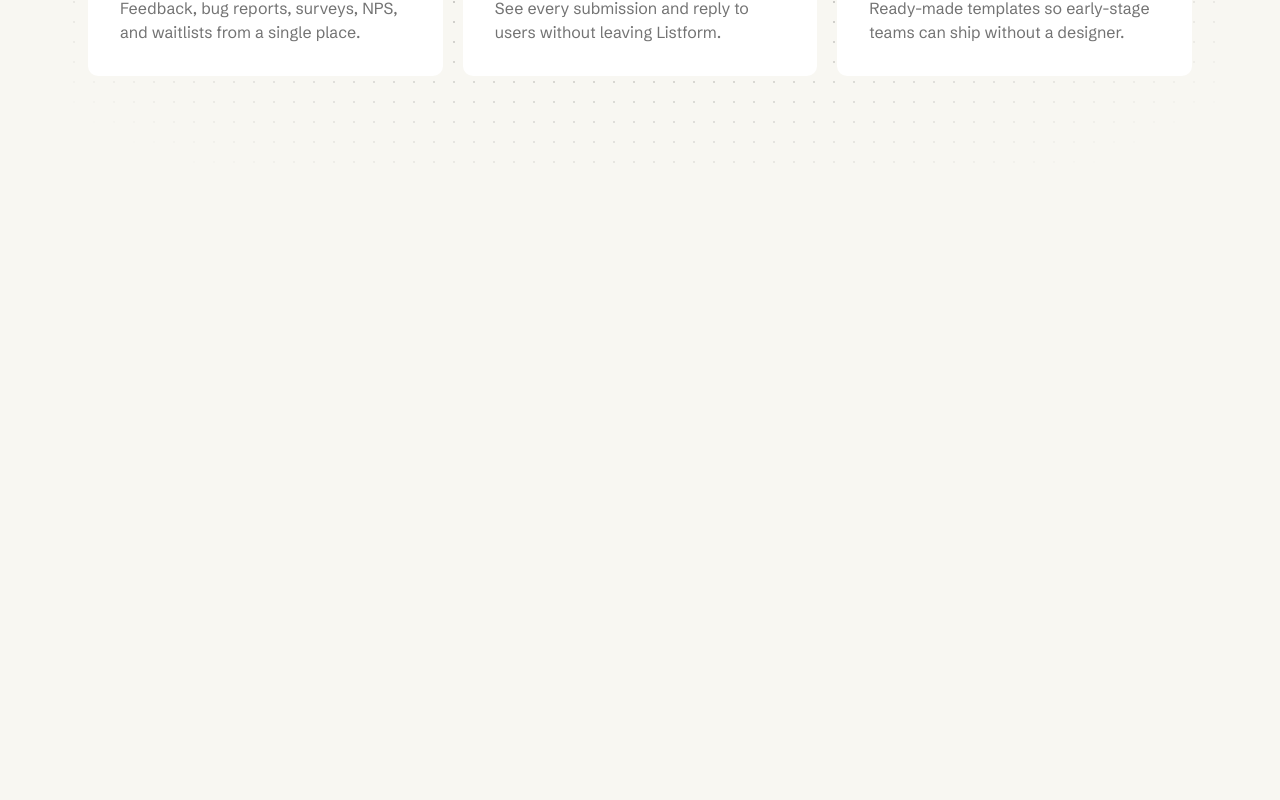
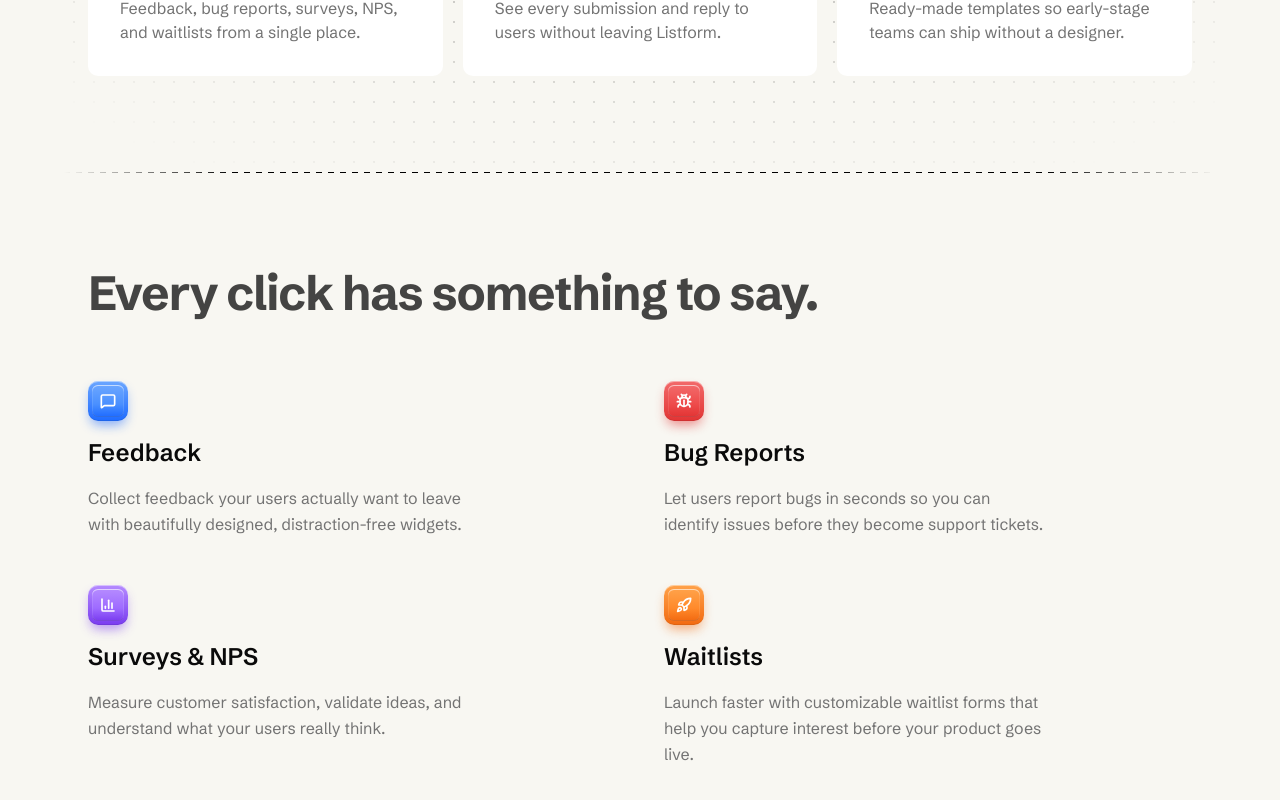
Before and after one commit to ashishxjhaa/Listform, a Next.js app in the folder apps/web/: page / in a window 1280 px wide. Shown: the part 1369-2169 px from the top of the page. Before the commit the page ends 1541 px from the top, so only its background shows below. Built offline with nearby package versions, Linux system fonts and the light colour scheme.

Commit message:
Creating the feature section

```diff
--- /dev/null
+++ b/apps/web/app/(landing)/_components/features-section.tsx
@@ -0,0 +1,61 @@
+import { MessageSquare, Bug, BarChart3, Rocket } from "lucide-react"
+import { IconBadge } from "@workspace/ui/components/icon-badge"
+
+const features = [
+  {
+    icon: MessageSquare,
+    color: "blue",
+    title: "Feedback",
+    description:
+      "Collect feedback your users actually want to leave with beautifully designed, distraction-free widgets.",
+  },
+  {
+    icon: Bug,
+    color: "red",
+    title: "Bug Reports",
+    description:
+      "Let users report bugs in seconds so you can identify issues before they become support tickets.",
+  },
+  {
+    icon: BarChart3,
+    color: "purple",
+    title: "Surveys & NPS",
+    description:
+      "Measure customer satisfaction, validate ideas, and understand what your users really think.",
+  },
+  {
+    icon: Rocket,
+    color: "orange",
+    title: "Waitlists",
+    description:
+      "Launch faster with customizable waitlist forms that help you capture interest before your product goes live.",
+  },
+] as const
+
+const FeaturesSection = () => {
+  return (
+    <section className="w-full py-15 sm:py-24">
+      <div className="mx-auto max-w-6xl px-6">
+        <h2 className="max-w-3xl text-3xl font-bold tracking-tight text-primary/80 md:text-5xl">
+          Every click has something to say.
+        </h2>
+
+        <div className="mt-16 grid gap-8 sm:gap-12 md:grid-cols-2">
+          {features.map(({ icon, color, title, description }) => (
+            <div key={title} className="flex flex-col items-start gap-4">
+              <IconBadge icon={icon} color={color} size="sm" />
+              <h3 className="text-2xl font-semibold text-foreground">
+                {title}
+              </h3>
+              <p className="max-w-sm text-base leading-relaxed text-muted-foreground">
+                {description}
+              </p>
+            </div>
+          ))}
+        </div>
+      </div>
+    </section>
+  )
+}
+
+export default FeaturesSection
--- a/apps/web/app/(landing)/_components/landing-hero.tsx
+++ b/apps/web/app/(landing)/_components/landing-hero.tsx
@@ -21,7 +21,7 @@ const PEOPLE = [
 
 const LandingHero = () => {
   return (
-    <section className="mx-auto flex min-h-[calc(100vh-64px)] max-w-6xl items-start justify-between gap-20 px-6 py-20 sm:py-20">
+    <section className="mx-auto flex min-h-[calc(100vh-64px)] max-w-6xl items-start justify-between gap-20 px-6 py-20">
       <div className="max-w-xl">
         <div className="mb-3 hidden items-center gap-2 rounded-full border bg-background px-1 py-1.25 sm:inline-flex">
           <AvatarGroup avatars={PEOPLE} max={5} size={26} />
--- a/apps/web/app/(landing)/page.tsx
+++ b/apps/web/app/(landing)/page.tsx
@@ -3,6 +3,7 @@ import LandingHero from "./_components/landing-hero"
 import LandingNavbar from "./_components/landing-navbar"
 import DottedBackground from "@/components/dotted-background"
 import ResultsSection from "./_components/results-section"
+import FeaturesSection from "./_components/features-section"
 
 export default function Page() {
   return (
@@ -13,6 +14,8 @@ export default function Page() {
       <DottedBackground>
         <ResultsSection />
       </DottedBackground>
+      <Divider />
+      <FeaturesSection />
     </>
   )
 }
```
Also changed, not shown: apps/web/app/(landing)/_components/footer.tsx (deleted), apps/web/app/(landing)/_components/pricing.tsx (deleted).
